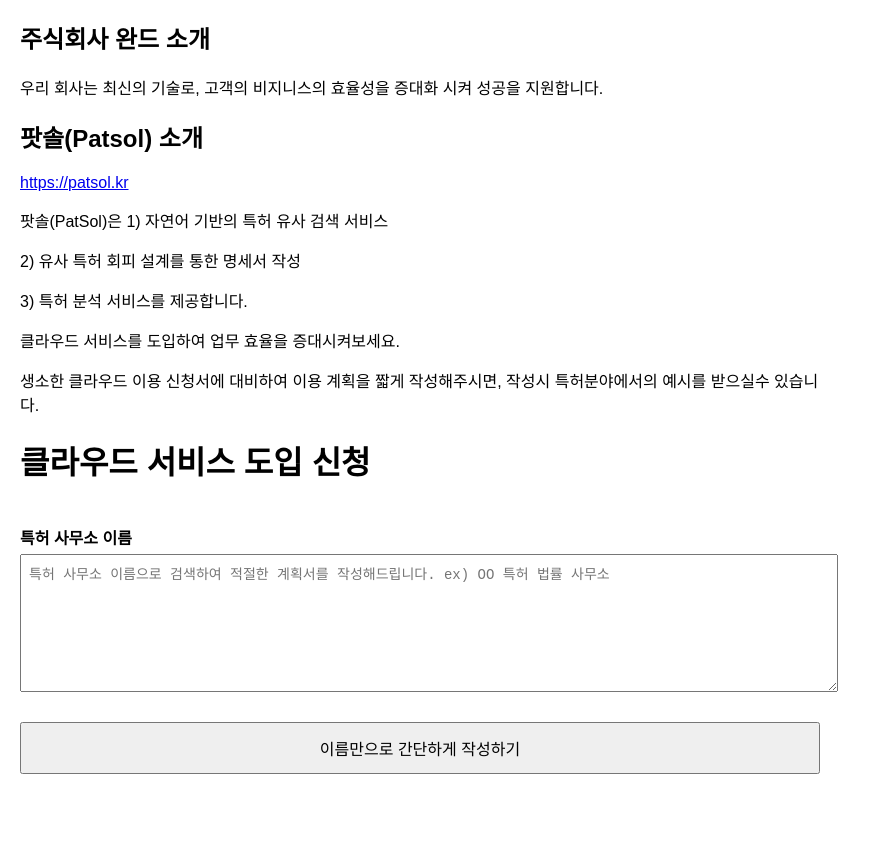
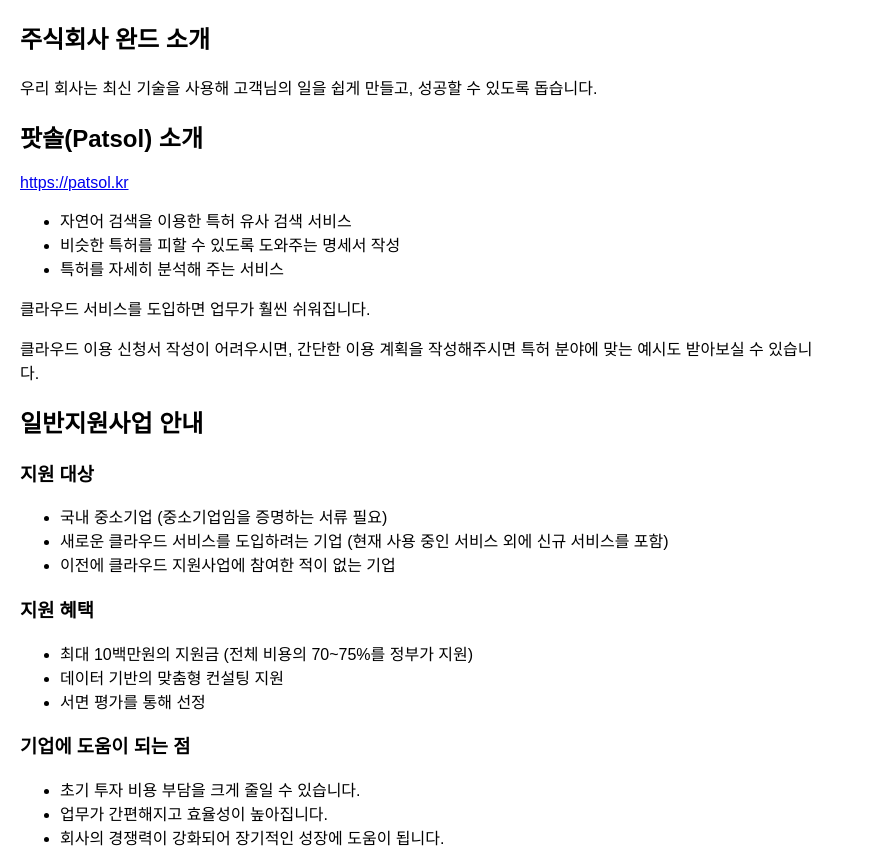
Before and after one commit to kwooro/cloud_draft, a plain HTML site: page index.html in a window 1280 px wide. Shown: the top 852 px of the page, without its empty margins (0-881 px from the left). Before the commit the page ends 800 px from the top, so only its background shows below. Drawn offline with Linux system fonts and the light colour scheme.

Commit message:
Update index.html

```diff
--- a/index.html
+++ b/index.html
@@ -34,17 +34,47 @@
   </style>
 </head>
 <body>
-  <div id="company-intro">
-    <h2>주식회사 완드 소개</h2>
-    <p>우리 회사는 최신의 기술로, 고객의 비지니스의 효율성을 증대화 시켜 성공을 지원합니다.</p>
-    <h2>팟솔(Patsol) 소개</h2>
+<div id="company-intro">
+  <h2>주식회사 완드 소개</h2>
+  <p>우리 회사는 최신 기술을 사용해 고객님의 일을 쉽게 만들고, 성공할 수 있도록 돕습니다.</p>
+
+  <h2>팟솔(Patsol) 소개</h2>
+  <p>
     <a href="https://patsol.kr" target="_blank" rel="noopener noreferrer">https://patsol.kr</a>
-    <p>팟솔(PatSol)은 1) 자연어 기반의 특허 유사 검색 서비스</p>
-    <p>2) 유사 특허 회피 설계를 통한 명세서 작성</p>
-    <p>3) 특허 분석 서비스를 제공합니다.</p>
-    <p>클라우드 서비스를 도입하여 업무 효율을 증대시켜보세요.</p>
-    <p>생소한 클라우드 이용 신청서에 대비하여 이용 계획을 짧게 작성해주시면, 작성시 특허분야에서의 예시를 받으실수 있습니다.</p>
-  </div>
+  </p>
+  <ul>
+    <li>자연어 검색을 이용한 특허 유사 검색 서비스</li>
+    <li>비슷한 특허를 피할 수 있도록 도와주는 명세서 작성</li>
+    <li>특허를 자세히 분석해 주는 서비스</li>
+  </ul>
+  <p>클라우드 서비스를 도입하면 업무가 훨씬 쉬워집니다.</p>
+  <p>클라우드 이용 신청서 작성이 어려우시면, 간단한 이용 계획을 작성해주시면 특허 분야에 맞는 예시도 받아보실 수 있습니다.</p>
+</div>
+
+<div id="support-info">
+  <h2>일반지원사업 안내</h2>
+
+  <h3>지원 대상</h3>
+  <ul>
+    <li>국내 중소기업 (중소기업임을 증명하는 서류 필요)</li>
+    <li>새로운 클라우드 서비스를 도입하려는 기업 (현재 사용 중인 서비스 외에 신규 서비스를 포함)</li>
+    <li>이전에 클라우드 지원사업에 참여한 적이 없는 기업</li>
+  </ul>
+
+  <h3>지원 혜택</h3>
+  <ul>
+    <li>최대 10백만원의 지원금 (전체 비용의 70~75%를 정부가 지원)</li>
+    <li>데이터 기반의 맞춤형 컨설팅 지원</li>
+    <li>서면 평가를 통해 선정</li>
+  </ul>
+
+  <h3>기업에 도움이 되는 점</h3>
+  <ul>
+    <li>초기 투자 비용 부담을 크게 줄일 수 있습니다.</li>
+    <li>업무가 간편해지고 효율성이 높아집니다.</li>
+    <li>회사의 경쟁력이 강화되어 장기적인 성장에 도움이 됩니다.</li>
+  </ul>
+</div>
 
   <h1>클라우드 서비스 도입 신청</h1>
   <form id="cloudServiceForm">
```
